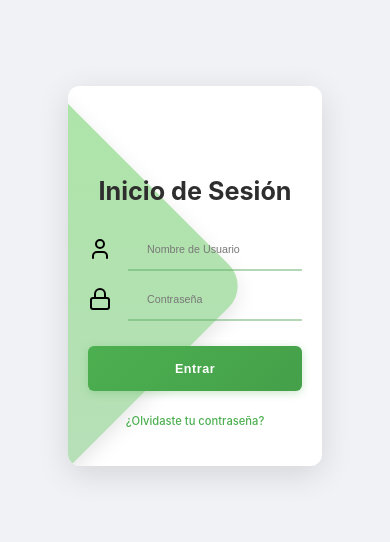
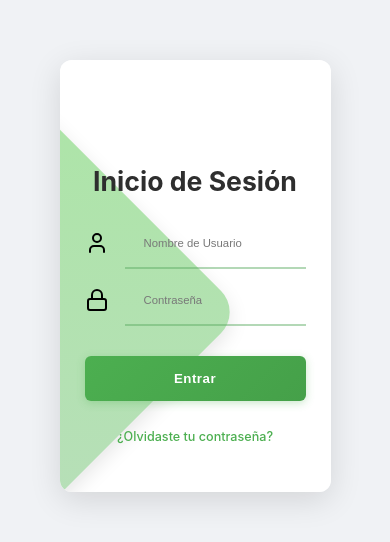
Before and after one commit to SntgRM/soluciones-hospitalarias, a React (Vite) app in the folder frontend/: page /login in a window 390 px wide. Shown: the part 146-688 px from the top of the page. Built offline with nearby package versions, Linux system fonts and the light colour scheme; a web font is replaced by a local one.

Commit message:
REF - enhance styles and layout in login.css for improved responsiveness and user experience

```diff
--- a/frontend/src/pages/login/login.css
+++ b/frontend/src/pages/login/login.css
@@ -12,9 +12,14 @@
   box-shadow: 0 8px 32px rgba(0, 0, 0, 0.12);
   border-radius: 12px;
   overflow: hidden;
-  max-width: 700px;
+  max-width: 900px;
   background-color: #ffffff;
   transition: transform 0.3s ease, box-shadow 0.3s ease;
+}
+
+.right-image-panel {
+  flex: 1;
+  min-width: 400px;
 }
 
 .right-image-content {
@@ -25,7 +30,12 @@
 }
 
 .backLink {
-  z-index: 2;
+  position: absolute;
+  top: 20px;
+  left: 20px;
+  display: flex;
+  align-items: center;
+  gap: 8px;
   font-size: 0.9em;
   font-weight: 500;
   color: #4caf50;
@@ -33,7 +43,7 @@
   padding: 8px 15px;
   border-radius: 20px;
   transition: all 0.3s ease;
-  margin-top: 5px;
+  z-index: 3;
 }
 
 .backLink:hover {
@@ -49,18 +59,18 @@
 
   .auth-content-wrapper {
     flex-direction: column;
-    max-width: 400px;
+    max-width: 450px;
   }
 }
 
 .form_main {
-  width: 360px;
+  width: 450px;
   display: flex;
   flex-direction: column;
   align-items: center;
   justify-content: center;
   background-color: rgb(255, 255, 255);
-  padding: 40px 30px;
+  padding: 50px 40px;
   box-shadow: 0px 0px 40px rgba(0, 0, 0, 0.062);
   position: relative;
   overflow: hidden;
@@ -71,11 +81,7 @@
   content: "";
   width: 300px;
   height: 300px;
-  background: linear-gradient(
-    135deg,
-    rgba(118, 211, 109, 0.6),
-    rgba(76, 175, 80, 0.4)
-  );
+  background: linear-gradient(135deg, rgba(118, 211, 109, 0.6), rgba(76, 175, 80, 0.4));
   transform: rotate(45deg);
   left: -180px;
   bottom: 30px;
@@ -92,6 +98,15 @@
   margin: 5px 0 20px 0;
   z-index: 2;
   transition: color 0.3s ease;
+}
+
+.subheading {
+  font-size: 0.95em;
+  color: #666;
+  text-align: center;
+  margin-bottom: 25px;
+  line-height: 1.5;
+  z-index: 2;
 }
 
 .inputContainer {
@@ -116,12 +131,12 @@
 
 .inputField {
   width: 100%;
-  height: 25px;
+  height: 30px;
   background-color: transparent !important;
   border: none;
-  margin: 10px 0;
+  margin: 12px 0;
   color: black;
-  font-size: 0.9em;
+  font-size: 0.95em;
   font-weight: 500;
   box-sizing: border-box;
   padding-left: 35px;
@@ -177,12 +192,12 @@
   width: 100%;
   border: none;
   background: linear-gradient(135deg, #4caf50, #45a049);
-  height: 40px;
+  height: 45px;
   color: white;
-  font-size: 0.9em;
+  font-size: 0.95em;
   font-weight: 600;
   letter-spacing: 0.5px;
-  margin: 20px 0 10px 0;
+  margin: 25px 0 15px 0;
   cursor: pointer;
   border-radius: 6px;
   transition: all 0.3s ease;
@@ -207,7 +222,7 @@
 
 .forgotLink {
   z-index: 2;
-  font-size: 0.8em;
+  font-size: 0.9em;
   font-weight: 500;
   color: #4caf50;
   text-decoration: none;
@@ -225,7 +240,7 @@
 
 .error-container {
   width: 100%;
-  height: 45px;
+  min-height: 50px;
   display: flex;
   align-items: center;
   justify-content: center;
@@ -237,15 +252,75 @@
   z-index: 2;
   background-color: rgba(244, 67, 54, 0.1);
   color: #d32f2f;
-  padding: 10px 15px;
+  padding: 12px 18px;
   border-radius: 6px;
-  font-size: 0.8em;
+  font-size: 0.85em;
   font-weight: 500;
   border: 1px solid rgba(244, 67, 54, 0.2);
   width: 100%;
   text-align: center;
   animation: slideIn 0.3s ease;
   margin: 0;
+}
+
+.success_message {
+  z-index: 2;
+  background-color: rgba(76, 175, 80, 0.1);
+  color: #2e7d32;
+  padding: 7px 18px;
+  border-radius: 6px;
+  font-size: 0.85em;
+  font-weight: 500;
+  border: 1px solid rgba(76, 175, 80, 0.2);
+  width: 100%;
+  text-align: center;
+  animation: slideIn 0.3s ease;
+  margin: 0;
+}
+
+.email-sent-container {
+  display: flex;
+  flex-direction: column;
+  align-items: center;
+  text-align: center;
+  z-index: 2;
+  padding: 20px 0;
+}
+
+.success-icon {
+  margin-bottom: 20px;
+  animation: scaleIn 0.5s ease;
+}
+
+.email-sent-message {
+  font-size: 0.95em;
+  color: #666;
+  line-height: 1.6;
+  margin-bottom: 25px;
+  z-index: 2;
+}
+
+.secondary-button {
+  z-index: 2;
+  position: relative;
+  width: 100%;
+  border: 2px solid #4caf50;
+  background: transparent;
+  height: 45px;
+  color: #4caf50;
+  font-size: 0.95em;
+  font-weight: 600;
+  letter-spacing: 0.5px;
+  cursor: pointer;
+  border-radius: 6px;
+  transition: all 0.3s ease;
+}
+
+.secondary-button:hover {
+  background: #4caf50;
+  color: white;
+  transform: translateY(-2px);
+  box-shadow: 0 4px 12px rgba(76, 175, 80, 0.3);
 }
 
 @keyframes slideIn {
@@ -256,6 +331,17 @@
   to {
     opacity: 1;
     transform: translateY(0);
+  }
+}
+
+@keyframes scaleIn {
+  from {
+    opacity: 0;
+    transform: scale(0.8);
+  }
+  to {
+    opacity: 1;
+    transform: scale(1);
   }
 }
 
@@ -293,19 +379,20 @@
 @media (max-width: 480px) {
   .form_main {
     width: 100%;
-    padding: 30px 20px;
+    padding: 40px 25px;
   }
 
   .heading {
-    font-size: 1.8em;
+    font-size: 1.9em;
   }
 
   .inputField {
-    font-size: 0.85em;
+    font-size: 0.9em;
+    height: 28px;
   }
 
   #button {
     height: 45px;
-    font-size: 0.9em;
+    font-size: 0.95em;
   }
 }
```
